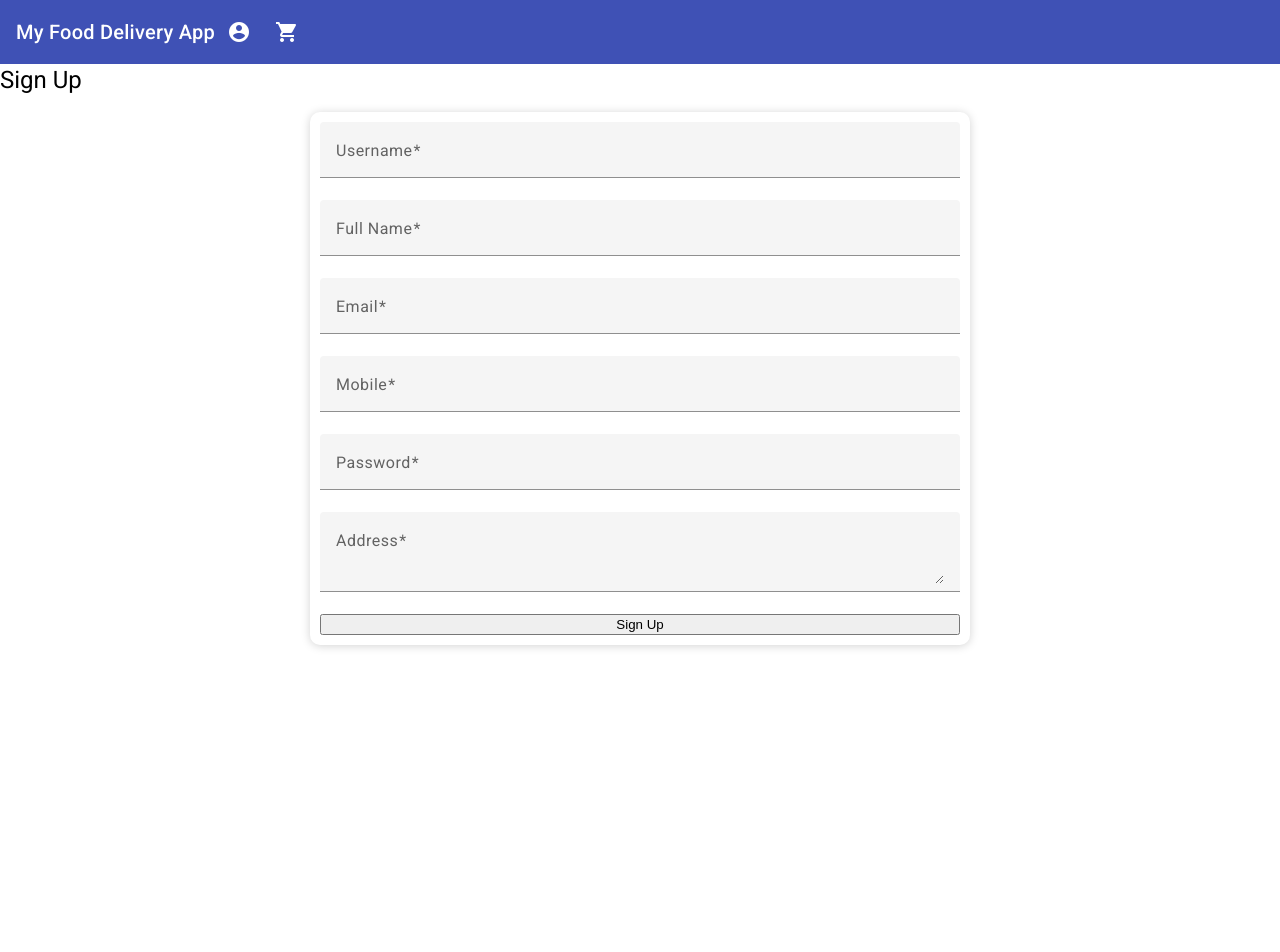
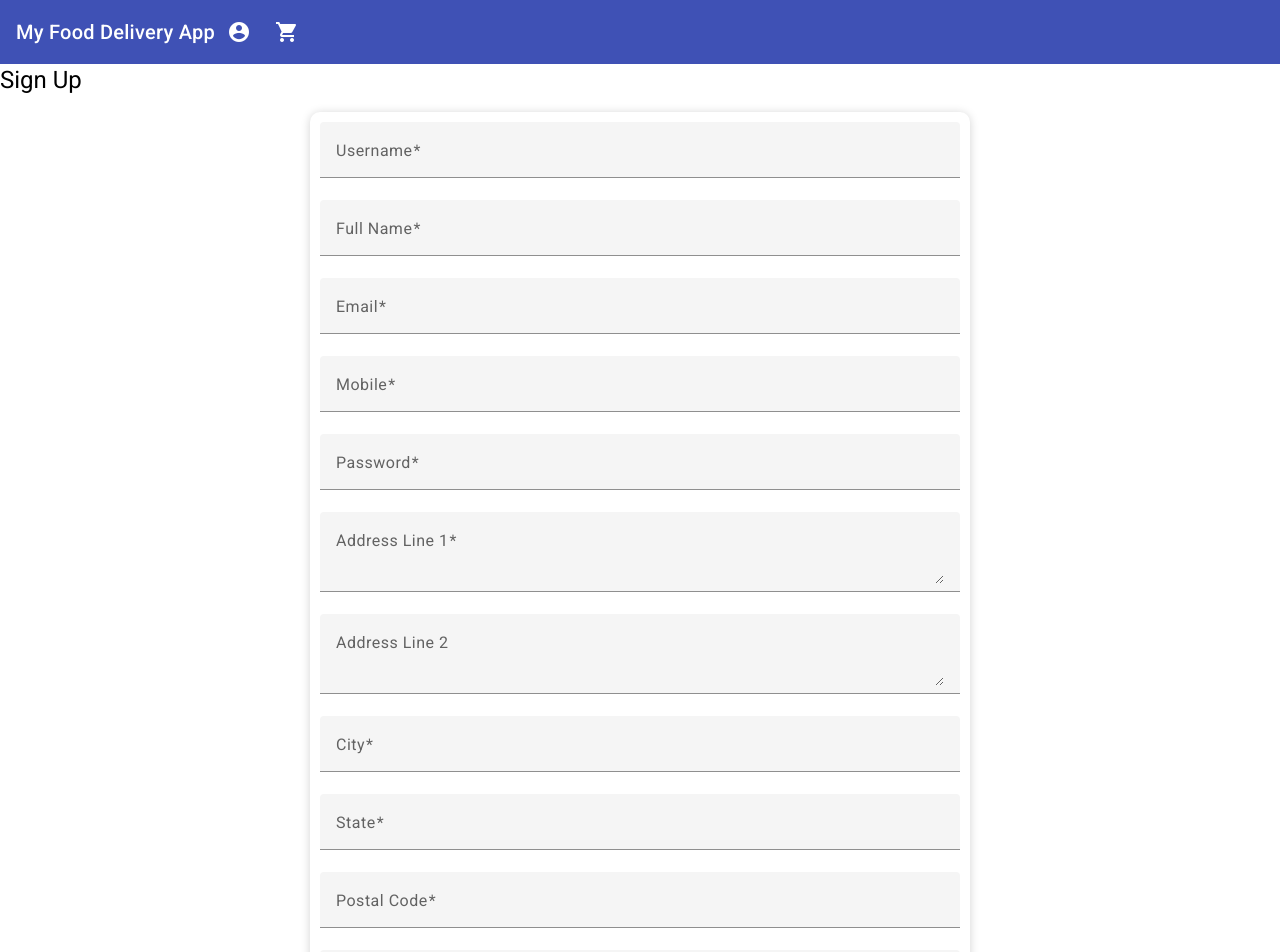
Before and after one commit to pranavmisal/online-food-delivery-fullstack-frontend, an Angular app: page /signup in a window 1280 px wide. Shown: the top 952 px of the page. Before the commit the page ends 800 px from the top, so only its background shows below. Built offline with nearby package versions, Linux system fonts and the light colour scheme.

Commit message:
address fetch from addresses table

```diff
--- a/src/app/auth/auth.service.ts
+++ b/src/app/auth/auth.service.ts
@@ -1,6 +1,7 @@
 import { Injectable } from '@angular/core';
 import { HttpClient } from '@angular/common/http';
 import { BehaviorSubject, Observable, of, tap } from 'rxjs';
+import { Address } from '../models/user.model';
 
 @Injectable({
   providedIn: 'root'
@@ -53,8 +54,14 @@ export class AuthService {
     return of(null);
   }
 
+  // fetch current user from API or local storage
   public getCurrentUser(): any {
     return this.currentUserSubject.value;
+  }
+
+  // fetch addresses for the current user
+  public getUserAddresses(userId: number): Observable<Address[]>{
+    return this.http.get<Address[]>(`${this.apiUrl}/users/${userId}/addresses`);
   }
 
   // update the user profile
@@ -66,4 +73,14 @@ export class AuthService {
       })
     );
   }
+
+  // for updating the profile image
+  public updateProfileImage(userId: string, image: any): Observable<any>{
+    return this.http.put(`${this.apiUrl}/profile/${userId}/image`, image).pipe(
+      tap((updatedUser) => {
+        this.currentUserSubject.next(updatedUser);
+        localStorage.setItem('currentUser', JSON.stringify(updatedUser));
+      })
+    );
+  }
 }
--- a/src/app/auth/signup/signup.component.html
+++ b/src/app/auth/signup/signup.component.html
@@ -26,8 +26,33 @@
   </mat-form-field>
 
   <mat-form-field appearance="fill">
-    <mat-label>Address</mat-label>
-    <textarea matInput id="address" [(ngModel)]="user.address" name="address" required></textarea>
+    <mat-label>Address Line 1</mat-label>
+    <textarea matInput id="addressLine1" [(ngModel)]="user.address.addressLine1" name="addressLine1" required></textarea>
+  </mat-form-field>
+
+  <mat-form-field appearance="fill">
+    <mat-label>Address Line 2</mat-label>
+    <textarea matInput id="addressLine2" [(ngModel)]="user.address.addressLine2" name="addressLine2"></textarea>
+  </mat-form-field>
+
+  <mat-form-field appearance="fill">
+    <mat-label>City</mat-label>
+    <input matInput type="text" id="city" [(ngModel)]="user.address.city" name="city" required>
+  </mat-form-field>
+
+  <mat-form-field appearance="fill">
+    <mat-label>State</mat-label>
+    <input matInput type="text" id="state" [(ngModel)]="user.address.state" name="state" required>
+  </mat-form-field>
+
+  <mat-form-field appearance="fill">
+    <mat-label>Postal Code</mat-label>
+    <input matInput type="text" id="postalCode" [(ngModel)]="user.address.postalCode" name="postalCode" required>
+  </mat-form-field>
+
+  <mat-form-field appearance="fill">
+    <mat-label>Country</mat-label>
+    <input matInput type="text" id="country" [(ngModel)]="user.address.country" name="country" required>
   </mat-form-field>
 
   <button mat-raised-button color="primary" type="submit">Sign Up</button>
--- a/src/app/auth/signup/signup.component.ts
+++ b/src/app/auth/signup/signup.component.ts
@@ -9,7 +9,21 @@ import { Router } from '@angular/router';
   styleUrls: ['./signup.component.scss']
 })
 export class SignupComponent {
-  public user = { username: '', fullName: '', email: '', mobile: '', password: '', address: '' };
+  public user = {
+    username: '',
+    fullName: '',
+    email: '',
+    mobile: '',
+    password: '',
+    address: {
+      addressLine1: '',
+      addressLine2: '',
+      city: '',
+      state: '',
+      postalCode: '',
+      country: ''
+    }
+  };
 
   constructor(
     public authService: AuthService,
--- a/src/app/profile/profile.component.html
+++ b/src/app/profile/profile.component.html
@@ -8,7 +8,14 @@
         <div><strong>Full Name:</strong> {{ user.full_name }}</div>
         <div><strong>Email:</strong> {{ user.email }}</div>
         <div><strong>Mobile:</strong> {{ user.mobile_number }}</div>
-        <div><strong>Address:</strong> {{ user.address }}</div>
+        <div *ngFor="let address of addresses">
+          <div><strong>Address Line 1:</strong> {{ address.address_line1 }}</div>
+          <div><strong>Address Line 2:</strong> {{ address.address_line2 }}</div>
+          <div><strong>City:</strong> {{ address.city }}</div>
+          <div><strong>State:</strong> {{ address.state }}</div>
+          <div><strong>Postal Code:</strong> {{ address.postal_code }}</div>
+          <div><strong>Country:</strong> {{ address.country }}</div>
+        </div>
       </mat-card-content>
       <mat-card-actions>
         <button mat-button color="primary" (click)="openEditProfileDialog()">Edit Profile</button>
--- a/src/app/profile/profile.component.ts
+++ b/src/app/profile/profile.component.ts
@@ -5,6 +5,7 @@ import { AuthService } from '../auth/auth.service';
 import { MatDialog } from '@angular/material/dialog';
 import { EditProfileDialogComponent } from '../edit-profile-dialog/edit-profile-dialog.component';
 import { NotificationService } from '../services/notification.service';
+import { Address } from '../models/user.model';
 
 @Component({
   selector: 'app-profile',
@@ -14,6 +15,7 @@ import { NotificationService } from '../services/notification.service';
 export class ProfileComponent {
   public orderHistory: OrderHistory[] = [];
   public user: any;
+  public addresses: Address[] = [];
 
   constructor(
     public orderService: OrderService,
@@ -28,12 +30,32 @@ export class ProfileComponent {
   }
 
   // fetch user details
+  // public fetchUserDetails(){
+  //   this.authService.currentUser$.subscribe(
+  //     (user) => {
+  //       if (user) {
+  //         this.user = user;
+
+  //       }
+  //     }
+  //   );
+  // }
   public fetchUserDetails(){
-    this.authService.currentUser$.subscribe(
-      (user) => {
-        if (user) {
-          this.user = user;
-        }
+    const currentUser = this.authService.getCurrentUser();
+    if (currentUser){
+      this.user = currentUser;
+      this.fetchUserAddresses(currentUser.id);
+    }
+  }
+
+  // for fetch user address
+  public fetchUserAddresses(userId: number) {
+    this.authService.getUserAddresses(userId).subscribe(
+      (addresses: Address[]) => {
+        this.addresses = addresses;
+      },
+      error => {
+        console.error('Error fetching addresses:', error);
       }
     );
   }
```
Also changed, not shown: src/app/models/user.model.ts (added, +19 -0 lines).
